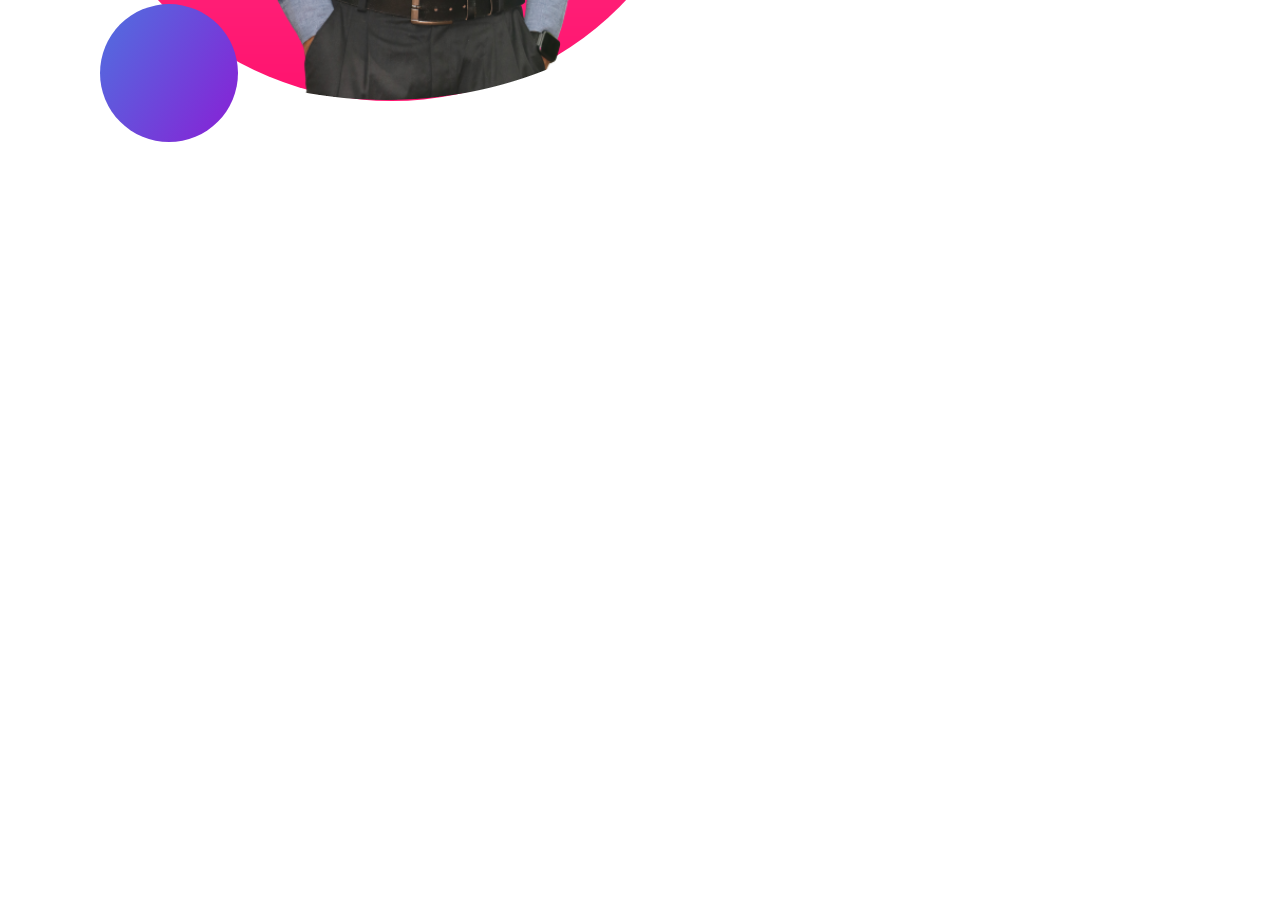
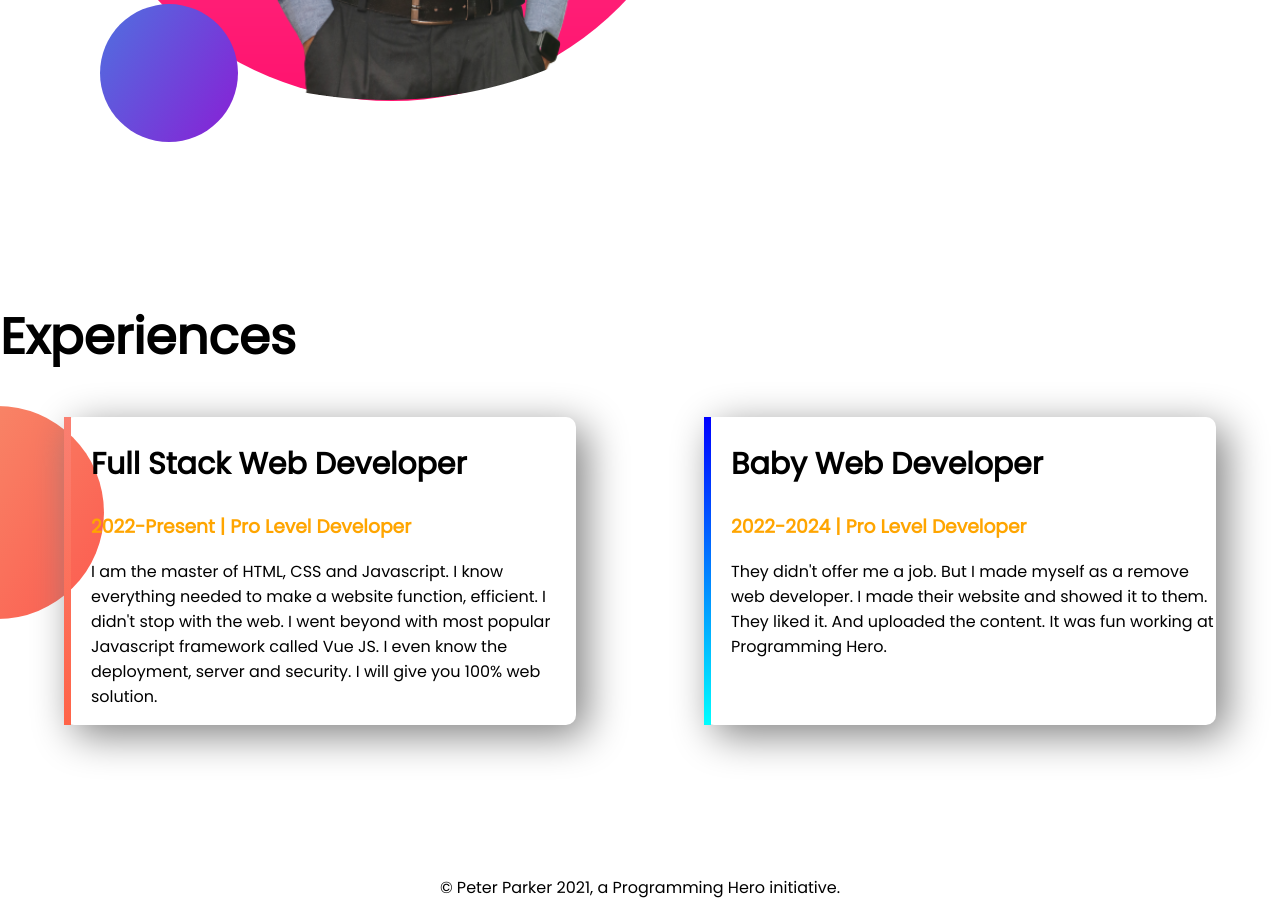
Before and after one commit to RifatTurag/developer-portfolio, a plain HTML site: page index.html in a window 1280 px wide. Shown: the part 1284-2200 px from the top of the page. Before the commit the page ends 1584 px from the top, so only its background shows below. Drawn offline with Linux system fonts and the light colour scheme.

Commit message:
footer and experience added

```diff
--- a/index.html
+++ b/index.html
@@ -13,7 +13,7 @@
 </head>
 
 <body>
-    <section class="top-banner">
+    <section class="top-banner flexible-container">
         <div class="half-width">
             <h1>Welcome to</h1>
             <h1><span class="orange-color">Rifat Turag </span> World</h1>
@@ -30,7 +30,7 @@
             <img src="images/tUrag bg.png" alt="">
         </div class="half-width">
     </section>
-    <section class="dream-big">
+    <section class="dream-big flexible-container">
         <div>
             <img src="images/Rifat bg.png" alt="">
         </div>
@@ -43,6 +43,30 @@
         </div>
 
     </section>
+    <section class="experience-area">
+        <h1>Experiences</h1>
+        <div class="flexible-container">
+            <div id="full-stack-experience" class="experience-item">
+                <h2>Full Stack Web Developer</h2>
+                <h3 class="orange-color">2022-Present | Pro Level Developer</h3>
+                <p>I am the master of HTML, CSS and Javascript. I know everything needed to make a website function,
+                    efficient. I didn't stop with the web. I went beyond with most popular Javascript framework called
+                    Vue
+                    JS. I even know the deployment, server and security. I will give you 100% web solution.</p>
+            </div>
+            <div id="web-dev-experience" class="experience-item">
+                <h2>Baby Web Developer</h2>
+                <h3 class="orange-color">2022-2024 | Pro Level Developer</h3>
+                <p>They didn't offer me a job. But I made myself as a remove web developer. I made their website and
+                    showed
+                    it to them. They liked it. And uploaded the content. It was fun working at Programming Hero.</p>
+            </div>
+        </div>
+
+    </section>
+    <footer>
+        <p>© Peter Parker 2021, a Programming Hero initiative.</p>
+    </footer>
 </body>
 
 </html>
--- a/style.css
+++ b/style.css
@@ -5,10 +5,13 @@ body{
 h1{
     font-size: 50px;
 }
+h2{
+    font-size: 30px;
+}
 .orange-color{
     color: orange;
 }
-section{
+.flexible-container{
     display:flex;
     margin-bottom: 150px;
 }
@@ -36,3 +39,29 @@ section{
     background-repeat: no-repeat;
     background-position: right;
 }
+.experience-area{
+    background-image: url(images/exp-bg.png);
+    background-repeat: no-repeat;
+    background-position: left;
+}
+.experience-item{
+    width: 40%;
+    margin-left: 5%;
+    margin-right: 5%;
+    padding-left: 20px;
+    border-radius: 10px;
+    box-shadow: 10px 10px 40px gray;
+}
+#web-dev-experience{
+    border-left: 7px solid;
+    border-image: linear-gradient(blue,cyan);
+    border-image-slice: 1;
+}
+#full-stack-experience{
+    border-left: 7px solid;
+    border-image: linear-gradient(salmon,tomato);
+    border-image-slice: 1;
+}
+footer p {
+    text-align: center;
+}
```
